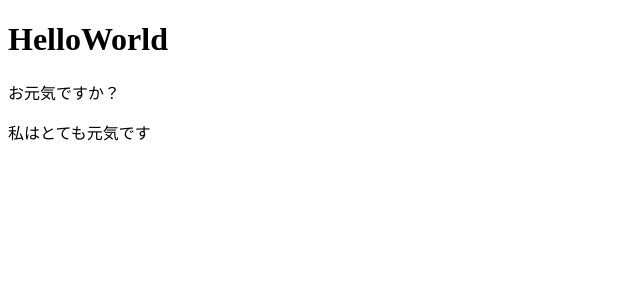
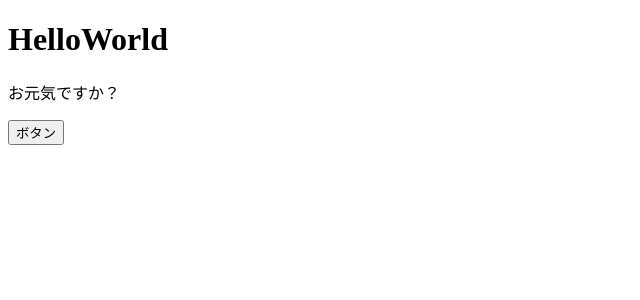
Before and after one commit to siyo0715/React__practice--kiso, a React (Create React App) app: page / in a window 1280 px wide. Shown: the top 300 px of the page, without its empty margins (0-640 px from the left). Built offline with nearby package versions, Linux system fonts and the light colour scheme.

Commit message:
[Add]onClick [Add]onClick

```diff
--- a/src/App.jsx
+++ b/src/App.jsx
@@ -1,11 +1,12 @@
 import React from "react";
 
 const App = () => {
+  const onClickButton = () => alert();
   return (
     <>
       <h1>HelloWorld</h1>
       <p>お元気ですか？</p>
-      <p>私はとても元気です</p>
+      <button onClick={onClickButton}>ボタン</button>
     </>
   );
 };
```
